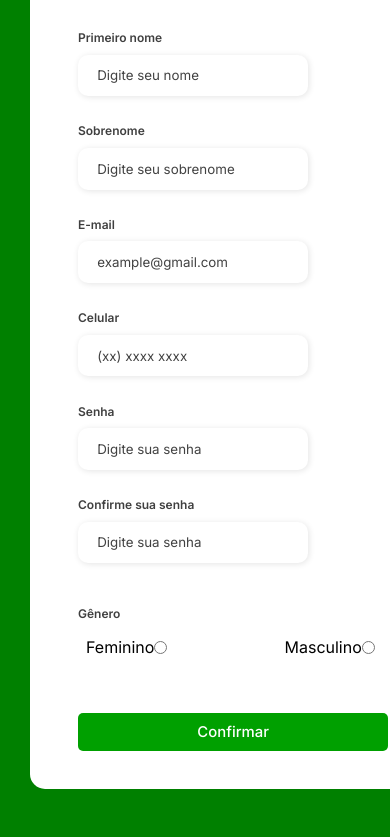
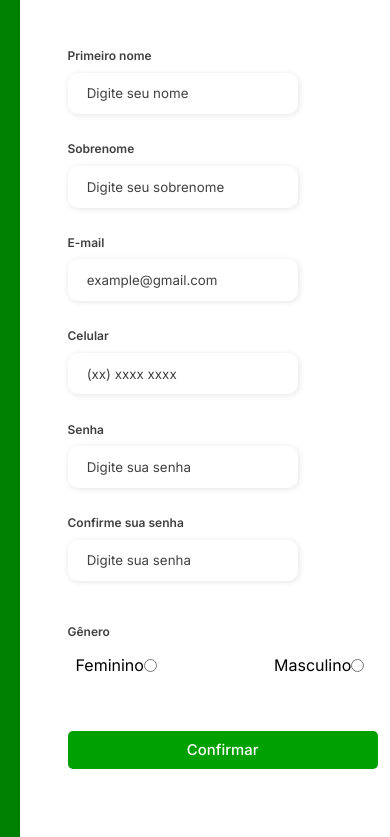
Before and after one commit to gabrielfelxx/cadastro, a plain HTML site: page index.html in a window 390 px wide. Shown: the part 123-960 px from the top of the page. Drawn offline with Linux system fonts and the light colour scheme.

Commit message:
responsive

```diff
--- a/assets/css/style.css
+++ b/assets/css/style.css
@@ -17,10 +17,9 @@ body {
 
 .container {
     width: 80%;
-    height: 80vh;
+    height: 90vh;
     display: flex;
     box-shadow: 5px 5px 10px rgba(0, 0, 0, .212);
-    border-radius: 10px;
 }
 
 .form-image {
@@ -185,6 +184,7 @@ body {
 
     .container {
         width: 50%;
+        height: 50rem;
     }
 
     .form {
@@ -195,16 +195,15 @@ body {
 
 @media screen and (max-width: 1070px) {
     .container {
-        width: 100%;
-        height: 80%;
-        padding: 30px;
-        margin-top: 80px;
+        width: 90%;
+        margin: auto;
         box-shadow: none;
     }
 
     .form {
+        width: 100%;
         display: block;
-        border-radius: 15px;
+        border-radius: 0;
     }
 
     .input-group {
@@ -232,12 +231,11 @@ body {
     .container {
         height: 60rem;
     }
+}
 
-    @media screen and (max-width: 580px) {
+@media screen and (max-width: 580px) {
     .form {
         display: flex;
         width: 150%;
-
-    }
     }
 }
```
